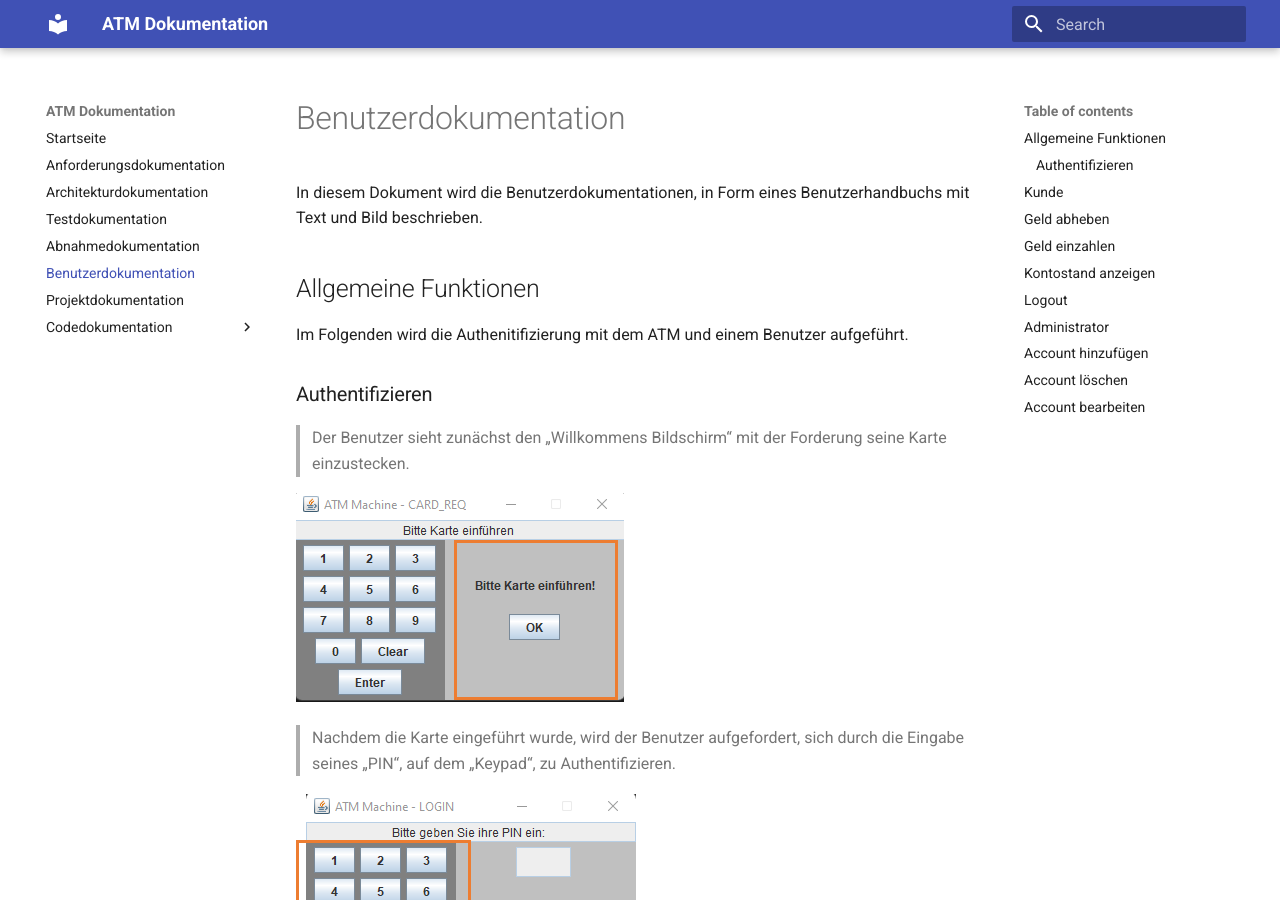
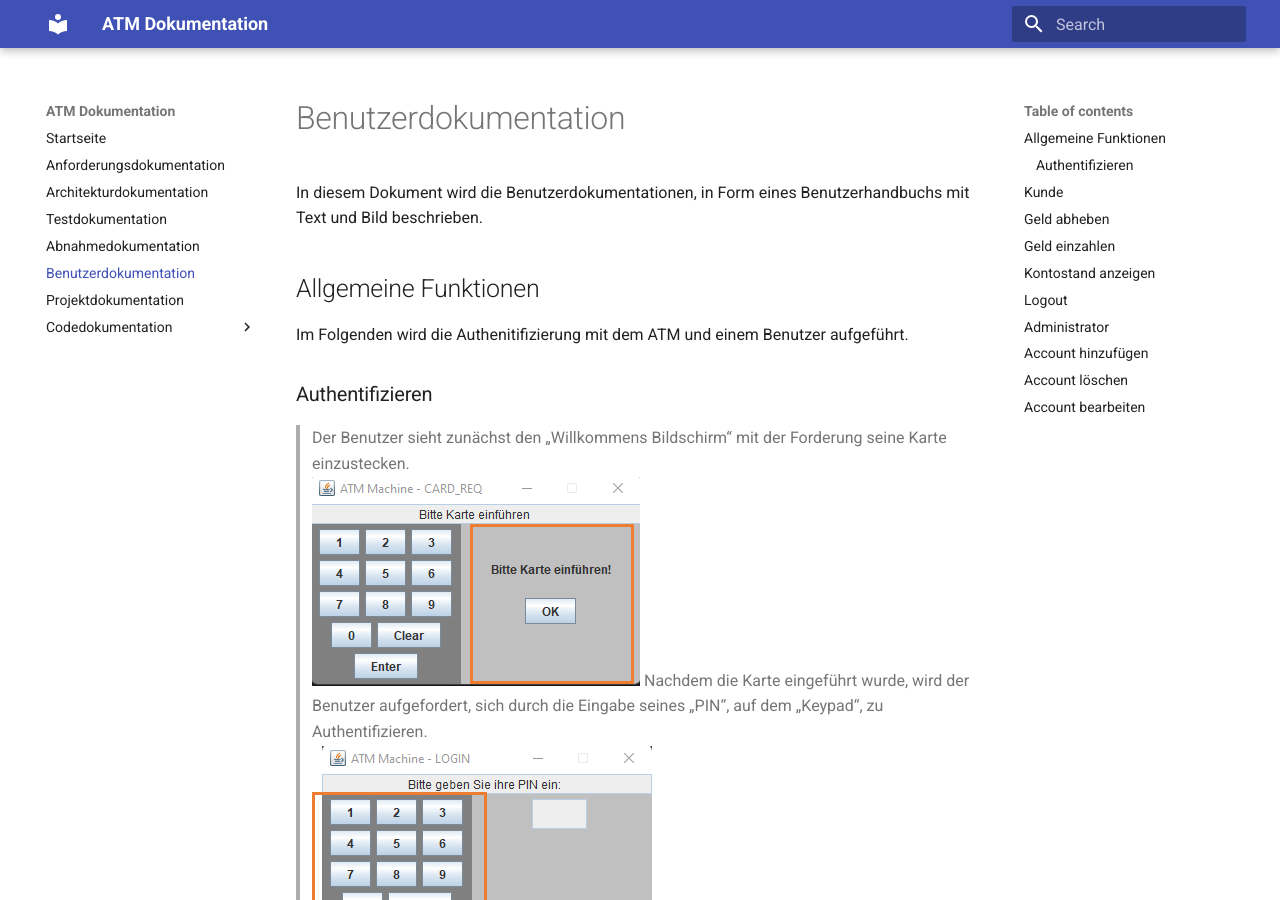
Before and after one commit to Halfpipe-SD/ATM, an MkDocs documentation site: the page built from docs/docs/user-docs.md, in a window 1280 px wide and 900 px high. Built offline with MkDocs 1.6.1 and Material for MkDocs 9.7.7, drawn with Linux system fonts in a browser that asks for light colours.

Commit message:
#5 edited User-Doc

```diff
--- a/docs/docs/user-docs.md
+++ b/docs/docs/user-docs.md
@@ -4,22 +4,18 @@ In diesem Dokument wird die Benutzerdokumentationen, in Form eines Benutzerhandb
 
 Im Folgenden wird die Authenitifizierung mit dem ATM und einem Benutzer aufgeführt.
 ### Authentifizieren
->Der Benutzer sieht zunächst den „Willkommens Bildschirm“ mit der Forderung seine Karte einzustecken.
-
-![udoc](images/BenutzerDoku/bh-Auth1.png)
-
->Nachdem die Karte eingeführt wurde, wird der Benutzer aufgefordert, sich durch die Eingabe seines „PIN“, auf dem „Keypad“, zu Authentifizieren.
-
-![udoc](images/BenutzerDoku/bh-Auth2.png)
-
+>Der Benutzer sieht zunächst den „Willkommens Bildschirm“ mit der Forderung seine Karte einzustecken.<br>
+>![udoc](images/BenutzerDoku/bh-Auth1.png)
+>Nachdem die Karte eingeführt wurde, wird der Benutzer aufgefordert, sich durch die Eingabe seines „PIN“, auf dem „Keypad“, zu Authentifizieren.<br>
+>![udoc](images/BenutzerDoku/bh-Auth2.png)
 >Die Eingabe des „PIN“, muss mit „Enter“ bestätigt werden. <br>
 Nach erfolgreichem „Login“ , wird entweder die Kunden-Ansicht, oder die Admin-Ansicht angezeigt.
 
 Kunden-Ansicht (Menü)<br>
-![udoc](images/BenutzerDoku/BH-Menü.png)
+>![udoc](images/BenutzerDoku/BH-Menü.png)
 
 Admin-Ansicht (Admin-Menü)<br>
-![udoc](images/BenutzerDoku/BH-Admin.png)
+>![udoc](images/BenutzerDoku/BH-Admin.png)
 
 
 
```
